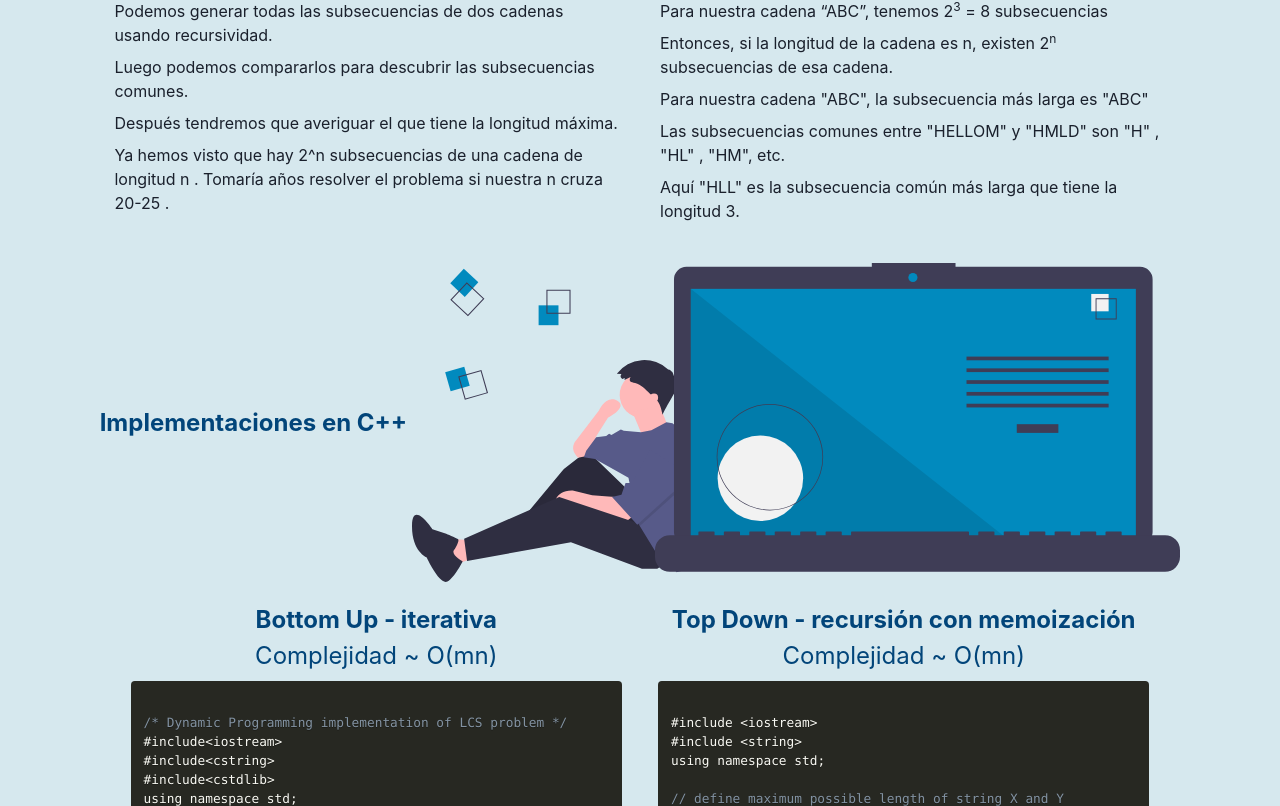
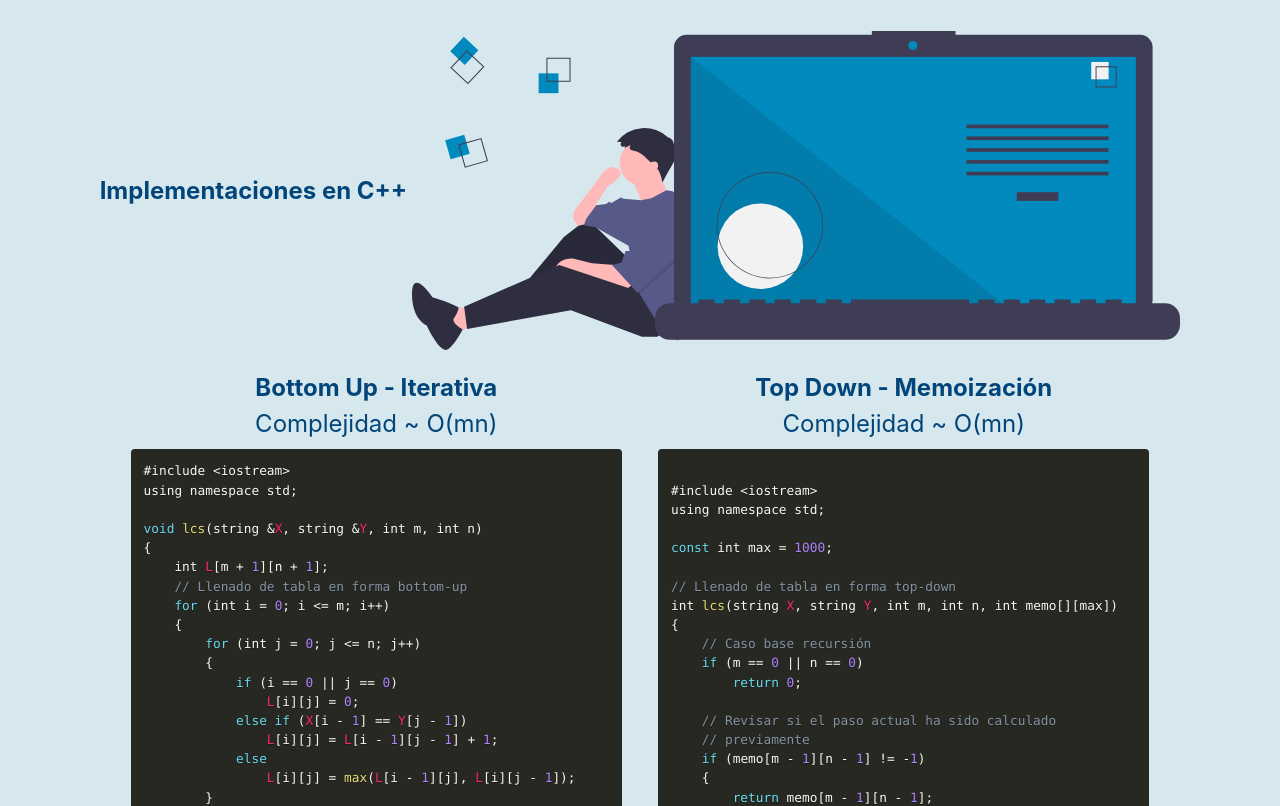
Before and after one commit to erickcm2k/longest-common-subsequence, a React (Create React App) app: page / in a window 1280 px wide. Shown: the part 1054-1860 px from the top of the page. Built offline with nearby package versions, Linux system fonts and the light colour scheme.

Commit message:
c++ code added. Fixing landing page text still missing

```diff
--- a/src/LCS/Components/Dashboard.js
+++ b/src/LCS/Components/Dashboard.js
@@ -35,7 +35,7 @@ const Dashboard = () => {
   return (
     <>
       <Container>
-        <Stack spacing={4}>
+        <Stack spacing={4} pt='2'>
           <Button
             bg="brand.morningGlory"
             color="brand.stratos"
--- a/src/Landing/Components/CodeSection.js
+++ b/src/Landing/Components/CodeSection.js
@@ -8,176 +8,171 @@ const CodeSection = () => {
   }, []);
 
   return (
-    <section className='code-section'>
+    <section className="code-section">
       <Flex
         maxW={'90rem'}
-        flexDir={['column', 'column','column', 'row']}
-        justifyContent='space-evenly'
+        flexDir={['column', 'column', 'column', 'row']}
+        justifyContent="space-evenly"
         pt="5"
       >
-        <Box w={["100%", "100%","90%","45%"]} alignSelf={['inherit', 'inherit', 'center', 'inherit']} pb="3">
-          <Text textAlign='center' fontSize={['lg','lg', 'xl', '2xl']} color='brand.regalBlue' fontWeight='bold'>Bottom Up - iterativa</Text>
-          <Text textAlign='center' fontSize={['lg','lg', 'xl', '2xl']} color='brand.regalBlue'>Complejidad ~ O(mn)</Text>
+        <Box
+          w={['100%', '100%', '90%', '45%']}
+          alignSelf={['inherit', 'inherit', 'center', 'inherit']}
+          pb="3"
+        >
+          <Text
+            textAlign="center"
+            fontSize={['lg', 'lg', 'xl', '2xl']}
+            color="brand.regalBlue"
+            fontWeight="bold"
+          >
+            Bottom Up - Iterativa
+          </Text>
+          <Text
+            textAlign="center"
+            fontSize={['lg', 'lg', 'xl', '2xl']}
+            color="brand.regalBlue"
+          >
+            Complejidad ~ O(mn)
+          </Text>
           <pre>
             <code className="language-javascript">
-              {`
-/* Dynamic Programming implementation of LCS problem */
-#include<iostream>
-#include<cstring>
-#include<cstdlib>
+              {`#include <iostream>
 using namespace std;
 
-/* Returns length of LCS for X[0..m-1], Y[0..n-1] */
-void lcs( char *X, char *Y, int m, int n )
+void lcs(string &X, string &Y, int m, int n)
 {
-    int L[m+1][n+1];
-
-    /* Following steps build L[m+1][n+1] in bottom up fashion. Note
-    that L[i][j] contains length of LCS of X[0..i-1] and Y[0..j-1] */
-    for (int i=0; i<=m; i++)
+    int L[m + 1][n + 1];
+    // Llenado de tabla en forma bottom-up
+    for (int i = 0; i <= m; i++)
     {
-        for (int j=0; j<=n; j++)
+        for (int j = 0; j <= n; j++)
         {
             if (i == 0 || j == 0)
-            L[i][j] = 0;
-            else if (X[i-1] == Y[j-1])
-            L[i][j] = L[i-1][j-1] + 1;
+                L[i][j] = 0;
+            else if (X[i - 1] == Y[j - 1])
+                L[i][j] = L[i - 1][j - 1] + 1;
             else
-            L[i][j] = max(L[i-1][j], L[i][j-1]);
+                L[i][j] = max(L[i - 1][j], L[i][j - 1]);
         }
     }
-
-    // Following code is used to print LCS
+    // Código para obtener el LCS
     int index = L[m][n];
 
-    // Create a character array to store the lcs string
-    char lcs[index+1];
-    lcs[index] = '\0'; // Set the terminating character
+    // Inicializar cadena y agregar símbolo de fin de cadena.
+    // Se hace de esta forma para evitar tener que invertir
+    // la cadena al final.
+    char lcs[index + 1];
+    lcs[index] = '\\0';
 
-    // Start from the right-most-bottom-most corner and
-    // one by one store characters in lcs[]
+    // Empezar desde la esquina inferior derecha
     int i = m, j = n;
     while (i > 0 && j > 0)
     {
-        // If current character in X[] and Y are same, then
-        // current character is part of LCS
-        if (X[i-1] == Y[j-1])
+        // Si los caracteres son iguales,
+        // agregar al principio.
+        if (X[i - 1] == Y[j - 1])
         {
-            lcs[index-1] = X[i-1]; // Put current character in result
-            i--; j--; index--;     // reduce values of i, j and index
+            lcs[index - 1] = X[i - 1];
+            i--;
+            j--;
+            index--;
         }
-
-        // If not same, then find the larger of two and
-        // go in the direction of larger value
-        else if (L[i-1][j] > L[i][j-1])
-        i--;
+        // Caso contrario, encontrar el mayor
+        // y moverse en esa dirección
+        else if (L[i - 1][j] > L[i][j - 1])
+            i--;
         else
-        j--;
+            j--;
     }
-
-    // Print the lcs
-    cout << "LCS of " << X << " and " << Y << " is " << lcs;
+    cout << lcs << endl;
 }
 
-/* Driver program to test above function */
 int main()
 {
-    char X[] = "AGGTAB";
-    char Y[] = "GXTXAYB";
-    int m = strlen(X);
-    int n = strlen(Y);
+    string X = "AGGTAB";
+    string Y = "GXTXAYB";
+    int m = X.length();
+    int n = Y.length();
     lcs(X, Y, m, n);
     return 0;
 }
+// Imprime GTAB
 `}
             </code>
           </pre>
         </Box>
 
-        <Box w={["100%", "100%","90%","45%"]} alignSelf={['inherit', 'inherit', 'center', 'inherit']} pb="3">
-          <Text textAlign='center' fontSize={['lg','lg', 'xl', '2xl']} color='brand.regalBlue' fontWeight='bold'>Top Down - recursión con memoización</Text>
-          <Text textAlign='center' fontSize={['lg','lg', 'xl', '2xl']} color='brand.regalBlue'>Complejidad ~ O(mn)</Text>
+        <Box
+          w={['100%', '100%', '90%', '45%']}
+          alignSelf={['inherit', 'inherit', 'center', 'inherit']}
+          pb="3"
+        >
+          <Text
+            textAlign="center"
+            fontSize={['lg', 'lg', 'xl', '2xl']}
+            color="brand.regalBlue"
+            fontWeight="bold"
+          >
+            Top Down - Memoización
+          </Text>
+          <Text
+            textAlign="center"
+            fontSize={['lg', 'lg', 'xl', '2xl']}
+            color="brand.regalBlue"
+          >
+            Complejidad ~ O(mn)
+          </Text>
           <pre>
             <code className="language-javascript">
               {`
 #include <iostream>
-#include <string>
 using namespace std;
 
-// define maximum possible length of string X and Y
-#define MAX 20
+const int max = 1000;
 
-// lookup[i][j] stores the length of LCS of substring X[0..i-1], Y[0..j-1]
-int lookup[MAX][MAX];
+// Llenado de tabla en forma top-down
+int lcs(string X, string Y, int m, int n, int memo[][max])
+{
+    // Caso base recursión
+    if (m == 0 || n == 0)
+        return 0;
 
-// Recursive Function to find Longest Common Subsequence of
-// string X[0..m-1] and Y[0..n-1]
-string LCS(string X, string Y, int m, int n)
-{
-    // return empty string if we have reached the end of
-    // either sequence
-    if (m == 0 || n == 0)
-        return string("");
-
-    // if last character of X and Y matches
-    if (X[m - 1] == Y[n - 1])
+    // Revisar si el paso actual ha sido calculado
+    // previamente
+    if (memo[m - 1][n - 1] != -1)
     {
-        // append current character (X[m-1] or Y[n-1]) to LCS of
-        // substring X[0..m-2] and Y[0..n-2]
-        return LCS(X, Y, m - 1, n - 1) + X[m - 1];
+        return memo[m - 1][n - 1];
     }
-
-    // else when the last character of X and Y are different
-
-    // if top cell of current cell has more value than the left
-    // cell, then drop current character of string X and find LCS
-    // of substring X[0..m-2], Y[0..n-1]
-
-    if (lookup[m - 1][n] > lookup[m][n - 1])
-        return LCS(X, Y, m - 1, n);
-
+    // Si son iguales, almacenamos el valor de
+    // la llamada a función
+    else if (X[m - 1] == Y[n - 1])
+    {
+        memo[m - 1][n - 1] = 1 + lcs(X, Y, m - 1, n - 1, memo);
+        return memo[m - 1][n - 1];
+    }
     else
-
-    // if left cell of current cell has more value than the top
-    // cell, then drop current character of string Y and find LCS
-    // of substring X[0..m-1], Y[0..n-2]
-
-        return LCS(X, Y, m, n - 1);
-}
-
-// Function to fill lookup table by finding the length of LCS
-// of substring X[0..m-1] and Y[0..n-1]
-void LCSLength(string X, string Y, int m, int n)
-{
-    // first row and first column of the lookup table
-    // are already 0 as lookup[][] is globally declared
-
-    // fill the lookup table in bottom-up manner
-    for (int i = 1; i <= m; i++)
     {
-        for (int j = 1; j <= n; j++)
-        {
-            // if current character of X and Y matches
-            if (X[i - 1] == Y[j - 1])
-                lookup[i][j] = lookup[i - 1][j - 1] + 1;
-
-            // else if current character of X and Y don't match
-            else
-                lookup[i][j] = max(lookup[i - 1][j], lookup[i][j - 1]);
-        }
+        memo[m - 1][n - 1] = max(lcs(X, Y, m, n - 1, memo),
+                               lcs(X, Y, m - 1, n, memo));
+        return memo[m - 1][n - 1];
     }
 }
 
 int main()
 {
-    string X = "XMJYAUZ", Y = "MZJAWXU";
-    int m = X.length(), n = Y.length();
 
-    // fill lookup table
-    LCSLength(X, Y, m, n);
+    string X = "AGGTAB";
+    string Y = "GXTXAYB";
+    int m = X.length();
+    int n = Y.length();
 
-    // find longest common sequence
-    cout << LCS(X, Y, m, n);
+    int memo[m][max];
+
+    // Llenar la tabla de -1s
+    memset(memo, -1, sizeof(memo));
+
+    cout << "La longitud del LCS es: " << lcs(X, Y, m, n, memo) << endl;
 
     return 0;
 }
--- a/src/Landing/Components/DescriptionSection.js
+++ b/src/Landing/Components/DescriptionSection.js
@@ -8,19 +8,20 @@ const DescriptionSection = () => {
       <Flex flexDir={['column', 'column', 'row', 'row']} textAlign={["center","center","left","left"]}>
           <Box width={["100%","100%","50%","50%"]} p={['0','0','5','5']}>
             <Text fontSize={['lg','lg', 'xl', '2xl']} textAlign='center' pt={['2','2','0','0']} color='brand.regalBlue' fontWeight='bold'>Bottom Up</Text>
-            <Text pt='2'>Podemos generar todas las subsecuencias de dos cadenas usando recursividad. </Text>
+            {/* <Text pt='2'>Podemos generar todas las subsecuencias de dos cadenas usando recursividad. </Text>
             <Text pt='2'>Luego podemos compararlos para descubrir las subsecuencias comunes.</Text>
             <Text pt='2'>Después tendremos que averiguar el que tiene la longitud máxima.</Text>
-            <Text pt='2'>Ya hemos visto que hay 2^n subsecuencias de una cadena de longitud n . Tomaría años resolver el problema si nuestra n cruza 20-25 .</Text>
+            <Text pt='2'>Ya hemos visto que hay 2^n subsecuencias de una cadena de longitud n . Tomaría años resolver el problema si nuestra n cruza 20-25 .</Text> */}
+
             {/* <Text pt='2'></Text> */}
           </Box>
           <Box width={["100%","100%","50%","50%"]} p={['0','0','5','5']}>
               <Text fontSize={['lg','lg', 'xl', '2xl']} textAlign='center' pt={['2','2','0','0']} color='brand.regalBlue' fontWeight='bold'>Top Down</Text>
-              <Text pt='2'>Para nuestra cadena “ABC”, tenemos 2<sup>3</sup> = 8 subsecuencias</Text>
+              {/* <Text pt='2'>Para nuestra cadena “ABC”, tenemos 2<sup>3</sup> = 8 subsecuencias</Text>
               <Text pt='2'>Entonces, si la longitud de la cadena es n, existen 2<sup>n</sup> subsecuencias de esa cadena.</Text>
               <Text pt='2'>Para nuestra cadena "ABC", la subsecuencia más larga es "ABC"</Text>
               <Text pt='2'>Las subsecuencias comunes entre "HELLOM" y "HMLD" son "H" , "HL" , "HM", etc.</Text>
-              <Text pt='2'>Aquí "HLL" es la subsecuencia común más larga que tiene la longitud 3.</Text>
+              <Text pt='2'>Aquí "HLL" es la subsecuencia común más larga que tiene la longitud 3.</Text> */}
           </Box>
       </Flex>
       </section>
```
Also changed, not shown: src/Landing/Components/ImplementationsText.js (+25 -9 lines), 1 other file (tests, documents, lock files or other folders).
